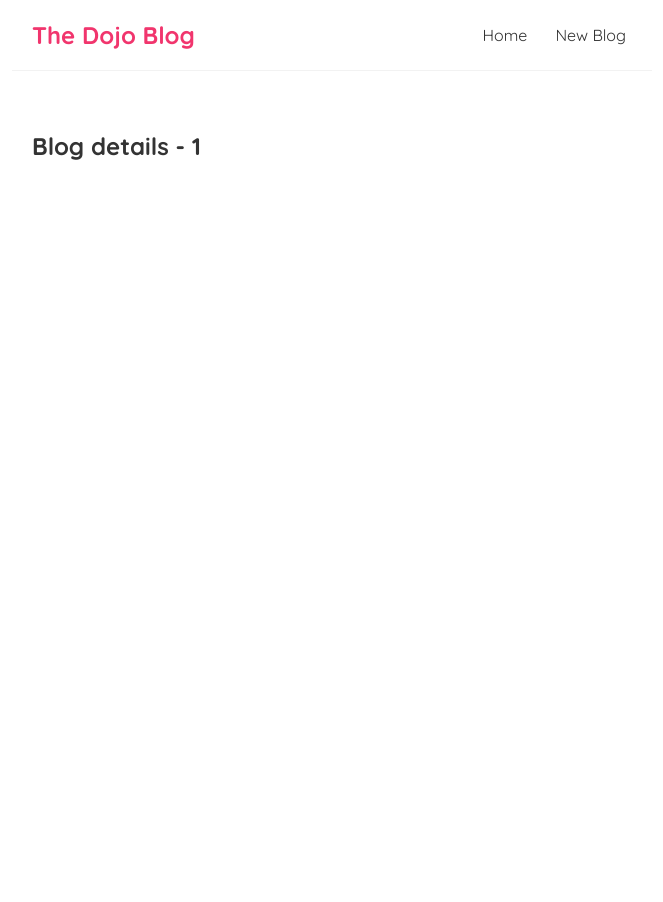
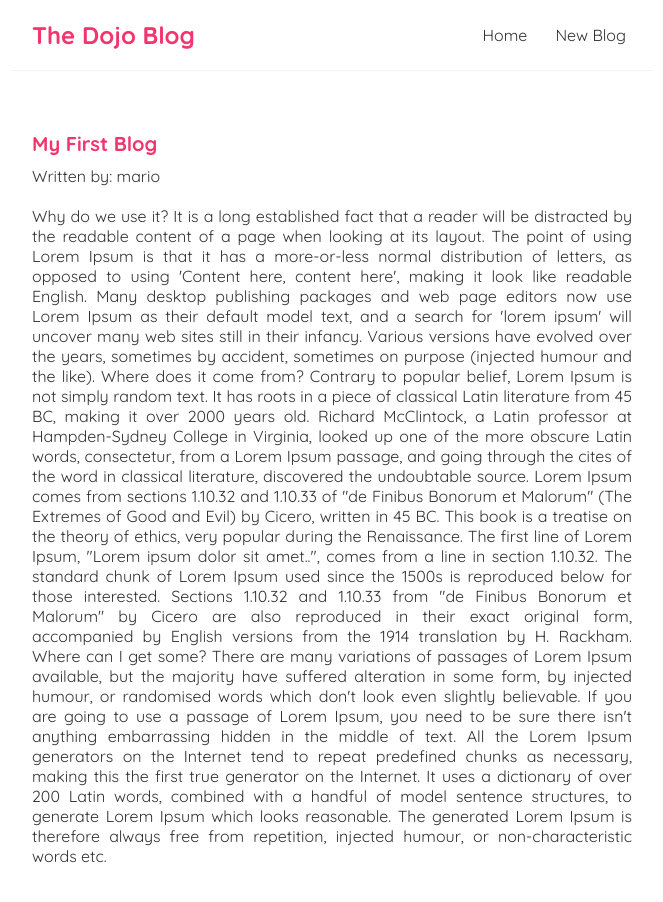
Before and after one commit to danretegan/dojo-blog, a React (Create React App) app: page /blogs/1 in a window 1280 px wide. Shown: the top 902 px of the page, without its empty margins (308-971 px from the left). Before the commit the page ends 800 px from the top, so only its background shows below. Built offline with nearby package versions, Linux system fonts and the light colour scheme; data requests are answered from the project's data file.

Commit message:
#26 - Reusing Custom Hooks

```diff
--- a/src/BlogDetails.js
+++ b/src/BlogDetails.js
@@ -1,11 +1,22 @@
+import { url } from './constants';
 import { useParams } from 'react-router-dom';
+import useFetch from './useFetch';
 
 const BlogDetails = () => {
   const { id } = useParams();
+  const { data: blog, error, isLoading } = useFetch(url + id);
 
   return (
     <div className="blog-details">
-      <h2>Blog details - {id} </h2>
+      {isLoading && <div>Loading...</div>}
+      {error && <div>{error}</div>}
+      {blog && (
+        <article>
+          <h2>{blog.title}</h2>
+          <p>Written by: {blog.author}</p>
+          <div>{blog.body}</div>
+        </article>
+      )}
     </div>
   );
 };
--- a/src/Home.js
+++ b/src/Home.js
@@ -1,7 +1,6 @@
-import BlogList from 'BlogList';
-import useFetch from 'useFetch';
-
-const url = 'http://localhost:8000/blogs';
+import BlogList from './BlogList';
+import { url } from './constants';
+import useFetch from './useFetch';
 
 const Home = () => {
   const { data: blogs, isLoading, error } = useFetch(url);
--- /dev/null
+++ b/src/constants.js
@@ -0,0 +1 @@
+export const url = 'http://localhost:8000/blogs/';
--- a/src/index.css
+++ b/src/index.css
@@ -51,3 +51,14 @@
 .blog-preview a {
   text-decoration: none;
 }
+
+/* blog details page */
+.blog-details h2 {
+  font-size: 20px;
+  color: #f1356d;
+  margin-bottom: 10px;
+}
+.blog-details div {
+  margin: 20px 0;
+  text-align: justify;
+}
```
